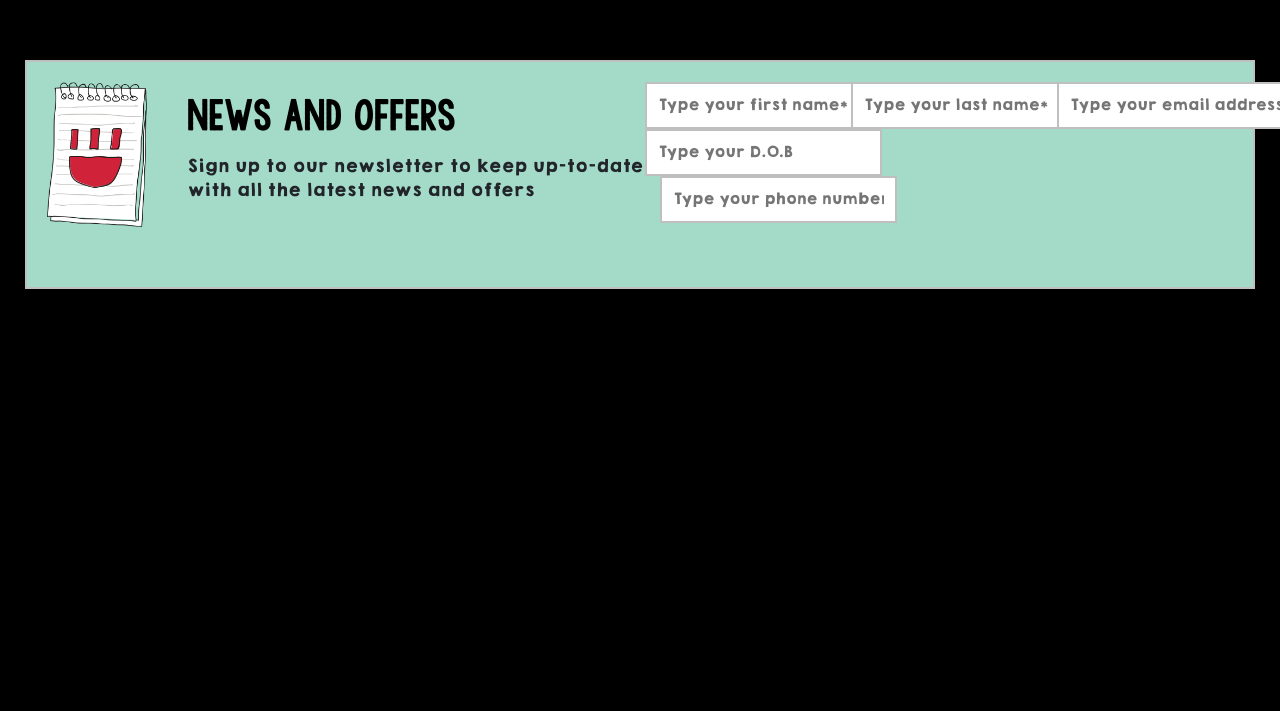
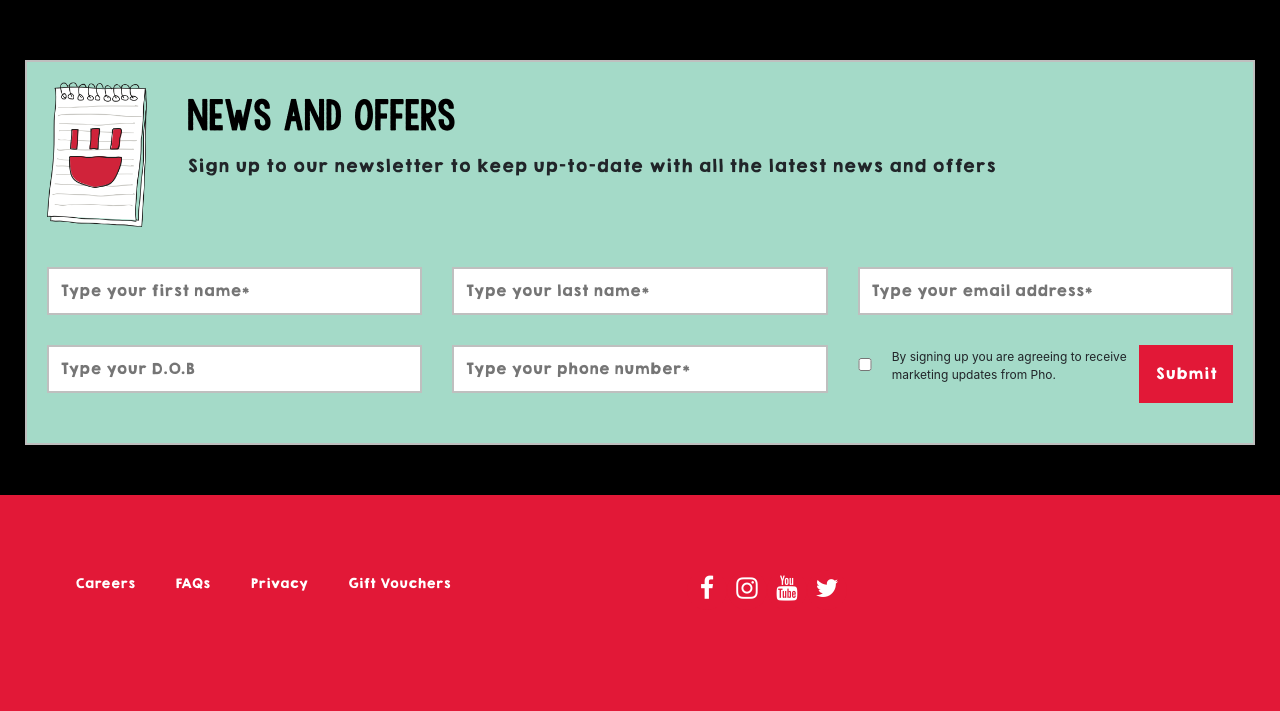
Before and after one commit to Thao-Quyen/N06_PTTKPM_Nhom_15, a plain HTML site: page HOME.html in a window 1280 px wide. Shown: the part 3910-4621 px from the top of the page. Before the commit the page ends 4249 px from the top, so only its background shows below. Drawn offline with nearby package versions, Linux system fonts and the light colour scheme.

Commit message:
add footer

```diff
--- a/HOME.html
+++ b/HOME.html
@@ -13,6 +13,16 @@
         <script src="https://cdn.jsdelivr.net/npm/bootstrap@5.3.3/dist/js/bootstrap.bundle.min.js"></script>
         <link rel="stylesheet" id="main-css" href="./index.css">
 
+        <style>
+            .lazyload, .lazyloading {
+                opacity: 0;
+            }
+            .lazyloaded {
+                opacity: 1;
+                transition: opacity 400ms;
+                transition-delay: 0ms;
+            }
+        </style>
 
     </head>
 
@@ -263,10 +273,11 @@
                                     <label for="EMAIL">NEWS AND OFFERS</label>
                                     <p>Sign up to our newsletter to keep up-to-date with all the latest news and offers</p>
                                 </div>
+                            </div>
                             <form id="footer__mailing-list__form" name="footer__mailing-list__form" class="signup__form mailing-list__form">
                                 <div class="row">
                                     <div class="col-md-4">
-                                            <input type="text" value=""  placeholder="Type your first name*">
+                                        <input type="text" value="" class=""  placeholder="Type your first name*">
                                     </div>
                                     <div class="col-md-4">
                                         <input type="text" value=""  placeholder="Type your last name*">
@@ -274,17 +285,22 @@
                                     <div class="col-md-4">
                                         <input type="text" value=""  placeholder="Type your email address*">
                                     </div>
-                                        <divc class="col-md-4">
+                                    <div class="col-md-4">
                                         <input type="text" value=""  placeholder="Type your D.O.B">
                                     </div>
                                     <div class="col-md-4">
                                         <input type="text" value=""  placeholder="Type your phone number*">
                                     </div>
                                     <div class="col-md-4">
-                                            <div></div>
+                                        <div class="d-flex">
+                                            <div class="checkbox_holder">
+                                                <input type="checkbox">
+                                                <p>By signing up you are agreeing to receive marketing updates from Pho.</p>                                            </div>
+                                            <div class="button">Submit</div>
+                                        </div>
+                                    </div>
                                 </div>
                             </from>
-                            </div>
                         </div>
                     </div>
 
@@ -292,6 +308,29 @@
             </div>
         </div>
 
+        <footer>
+            <div class="u__wrapper top col-12 d-flex">
+                <div class="col-6">
+                    <nav role="navigation">
+                        <ul class="nav d-felx">
+                            <li><a href="#">Careers</a></li>
+                            <li><a href="#">FAQs</a></li>
+                            <li><a href="#">Privacy</a></li>
+                            <li><a href="#">Gift Vouchers</a></li>
+                            <li></li>
+                        </ul>
+                    </nav>
+                </div>
+                <div class="social col-6">
+                    <ul class="d-flex">
+                        <li><a href="#" class="facebook" title=""><i class="fa fa-facebook"></i></a></li>
+                        <li><a href="#" class="instagram" title=""><i class="fa fa-instagram"></i></a></li>
+                        <li><a href="#" class="youtube" title=""><i class="fa fa-youtube"></i></a></li>
+                        <li><a href="#" class="twitter" title=""><i class="fa fa-twitter"></i></a></li>
+                    </ul>
+                </div>
+            </div>
+        </footer>
         <script type="text/javascript" src="https://www.phocafe.co.uk/wp-content/themes/pho-2018/library/dist/js/main.min.js?debug=1715582187" id="main_js-js"></script>
 
     </body>
--- a/index.css
+++ b/index.css
@@ -1485,6 +1485,74 @@ body {
     text-decoration: none
 }
 
+footer {
+    background-color: #e21837;
+    padding: 75px 0;
+    position: relative;
+    /* transition: opacity 5s ease; */
+    z-index: 2;
+}
+footer .u__wrapper {
+    position: relative;
+}
+
+.nav {
+    /* display: flex; */
+    /* flex-wrap: wrap; */
+    /* list-style: none; */
+    /* margin-bottom: 0; */
+    /* padding-left: 0 */
+}
+/* footer nav {
+    display: inline-block;
+    vertical-align: middle;
+} */
+
+footer nav li {
+    /* margin-bottom: 10px; */
+    /* width: 100%; */
+}
+
+footer li a {
+    padding: 5px 20px;
+}
+
+footer a{
+    color: #fff;
+    font-family: KGHappySolid;
+    font-size: 12px;
+    line-height: 20px;
+}
+
+footer a:hover {
+    color: #000;
+    text-decoration: none;
+}
+footer nav a {
+    transition: .5s;
+}
+footer .social ul li i {
+    color: #fff;
+    font-size: 25px;
+}
+footer .social ul li a {
+    padding: 8px;
+}
+
+footer .social ul li {
+    align-items: center;
+    background-color: #e21837;
+    border-radius: 50%;
+    display: flex;
+    height: 40px;
+    justify-content: center;
+    margin: 0 0 10px;
+    transition: .5s;
+    width: 40px;
+}
+footer .social ul li:hover {
+    background-color: #000;
+}
 .col-md-6, .col-6, .col-12, .col-md-4{
     min-height: 1px;
     padding-left: 15px;
@@ -1651,18 +1719,68 @@ section {
     line-height: 24px
 }
 
-/* input {
+input {
     font-size: 100%;
     line-height: 1.15;
-} */
+}
 
 .newsletter-v2 form input {
     border: 2px solid #bfbfbf;
-    /* color: #000; */
+    color: #000;
     /* display: inline; */
     font-family: KGHappySolid;
     font-size: 14px;
-    /* line-height: 30px; */
+    line-height: 22px;
     padding: 11px;
+    margin-bottom: 30px;
     vertical-align: middle;
-}
+    width: 100%;
+}
+
+/* .newsletter-v2 form {
+    display: flex;
+} */
+
+/* .newsletter-v2 form input {
+    margin-right: 150px;
+} */
+
+.newsletter-v2 form .checkbox_holder {
+    align-items: center;
+    display: flex
+}
+/* .newsletter-v2 form .checkbox_holder input {
+    display: inline-block;
+    margin: 0;
+    width: auto
+} */
+
+/* .checkbox_holder {
+    max-width: 409px
+} */
+/* .checkbox_holder {
+    max-width: 600px;
+    margin-left: 4%;
+    display: flex;
+    align-items: center;
+} */
+
+/* .checkbox_holder {
+    margin-left: 3%;
+} */
+.checkbox_holder p {
+    display: inline-block;
+    font-size: 12px;
+    /* line-height: 14px; */
+    /* margin-bottom: 9px; */
+    margin-left: 20px;
+    /* margin-top: 12px; */
+    max-width: 85%;
+    /* vertical-align: middle; */
+}
+.checkbox_holder input {
+    /* display: inline-block; */
+    max-width: 5%;
+    margin-top: 12px ;
+    /* vertical-align: middle; */
+}
```
Lines whose indentation alone changed are shown as unchanged.
